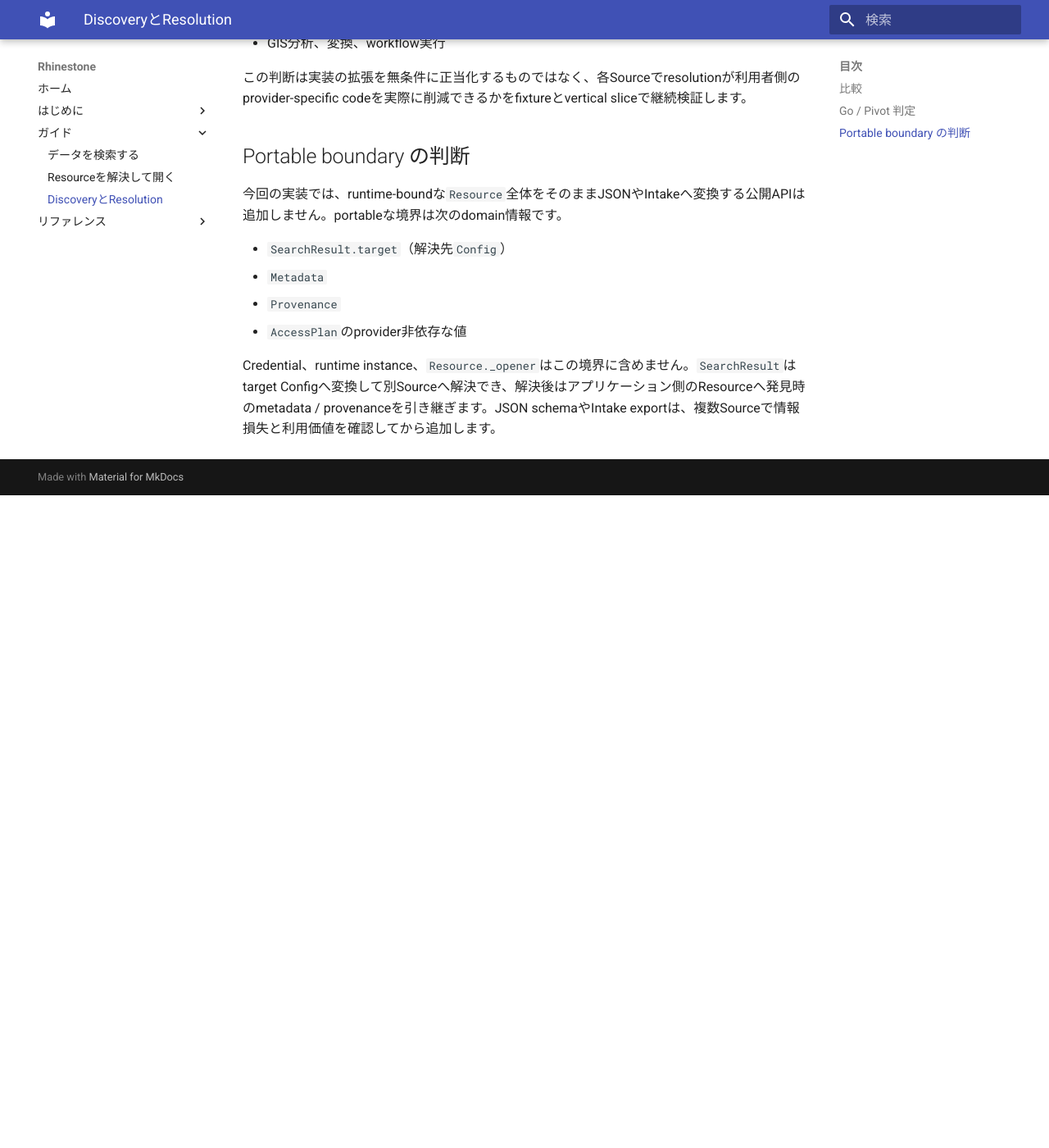
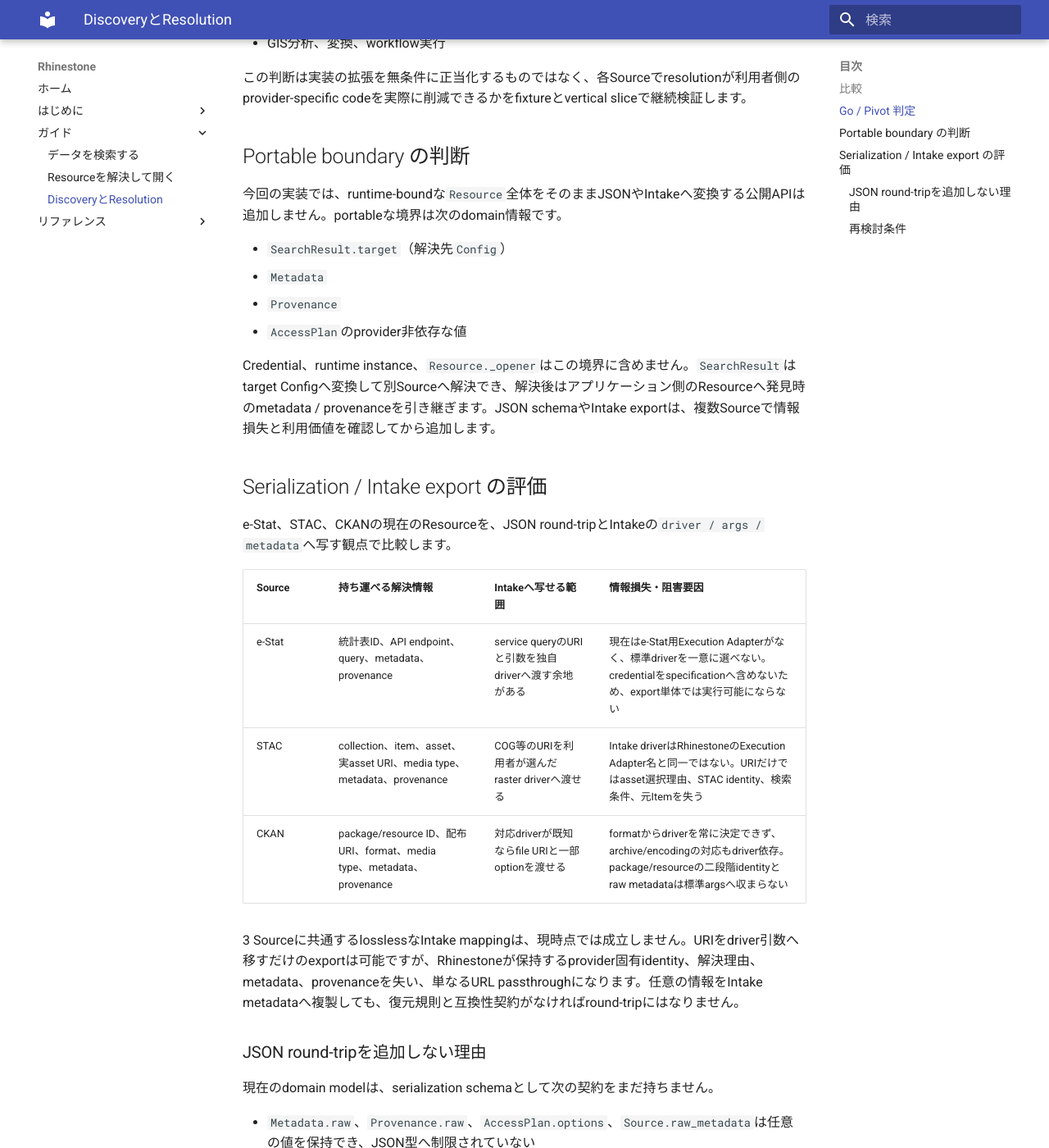
Before and after one commit to u-kitazawa/rhinestone, an MkDocs documentation site: the page built from docs/discovery-resolution.md, in a window 1280 px wide and 1400 px high, scrolled down 1573 px. Shown: the whole window at 82% size. Built offline with MkDocs 1.6.1 and Material for MkDocs 9.7.7, drawn with Linux system fonts in a browser that asks for light colours; before the commit the page ends 2177 px from its top, so only the background shows below that; some of the changed text lies outside the part shown.

Commit message:
docs: evaluate portable resource exports
Document the e-Stat, STAC, and CKAN portability analysis, the information lost by a generic Intake mapping, and the criteria required before adding a stable ResourceSpec serializer.

Fixes #26

```diff
--- a/docs/discovery-resolution.md
+++ b/docs/discovery-resolution.md
@@ -49,3 +49,39 @@ discover
 - `AccessPlan`のprovider非依存な値
 
 Credential、runtime instance、`Resource._opener`はこの境界に含めません。`SearchResult`はtarget Configへ変換して別Sourceへ解決でき、解決後はアプリケーション側のResourceへ発見時のmetadata / provenanceを引き継ぎます。JSON schemaやIntake exportは、複数Sourceで情報損失と利用価値を確認してから追加します。
+
+## Serialization / Intake export の評価
+
+e-Stat、STAC、CKANの現在のResourceを、JSON round-tripとIntakeの`driver / args / metadata`へ写す観点で比較します。
+
+| Source | 持ち運べる解決情報 | Intakeへ写せる範囲 | 情報損失・阻害要因 |
+| --- | --- | --- | --- |
+| e-Stat | 統計表ID、API endpoint、query、metadata、provenance | service queryのURIと引数を独自driverへ渡す余地がある | 現在はe-Stat用Execution Adapterがなく、標準driverを一意に選べない。credentialをspecificationへ含めないため、export単体では実行可能にならない |
+| STAC | collection、item、asset、実asset URI、media type、metadata、provenance | COG等のURIを利用者が選んだraster driverへ渡せる | Intake driverはRhinestoneのExecution Adapter名と同一ではない。URIだけではasset選択理由、STAC identity、検索条件、元Itemを失う |
+| CKAN | package/resource ID、配布URI、format、media type、metadata、provenance | 対応driverが既知ならfile URIと一部optionを渡せる | formatからdriverを常に決定できず、archive/encodingの対応もdriver依存。package/resourceの二段階identityとraw metadataは標準argsへ収まらない |
+
+3 Sourceに共通するlosslessなIntake mappingは、現時点では成立しません。URIをdriver引数へ移すだけのexportは可能ですが、Rhinestoneが保持するprovider固有identity、解決理由、metadata、provenanceを失い、単なるURL passthroughになります。任意の情報をIntake metadataへ複製しても、復元規則と互換性契約がなければround-tripにはなりません。
+
+### JSON round-tripを追加しない理由
+
+現在のdomain modelは、serialization schemaとして次の契約をまだ持ちません。
+
+- `Metadata.raw`、`Provenance.raw`、`AccessPlan.options`、`Source.raw_metadata`は任意の値を保持でき、JSON型へ制限されていない
+- `datetime`、tuple、frozenset、immutable mappingのJSON表現と復元規則が定義されていない
+- Resourceは`Source`を内包し、同じmetadata / provenanceを重ねて保持するため、正規化した保存schemaが必要になる
+- `_opener`を除外したspecificationを別のRhinestone applicationへbindする公開契約がない
+- schema version、後方互換性、未知fieldの扱いが決まっていない
+
+この状態でdataclassをそのままdictionary化するテストを追加しても、利用者が保存・転送できる安定した契約にはなりません。そのため、本評価ではserialization APIとround-tripテストを追加しません。
+
+### 再検討条件
+
+次を満たす具体的な利用例が現れた時点で、runtime-boundな`Resource`とは別の`ResourceSpec`を検討します。
+
+1. 保存・転送後にResourceを再利用するconsumerとbind操作が定義されている。
+2. JSONで許可する値、datetime等の表現、schema version、互換性方針が決まっている。
+3. credential、runtime instance、factory、openerを含めずに再解決またはopenできる。
+4. e-Stat、STAC、CKANの少なくとも3種で、保持する情報と意図的に捨てる情報をfixtureで比較できる。
+5. Intake exportでは、既存driverへ有意味に委譲でき、Rhinestone固有のresolution情報をmetadataへ退避するだけにならない。
+
+それまでは、`SearchResult.target`を別contextで再解決する既存経路と、解決済みResourceから専門runtimeへ直接渡す経路を維持します。Intakeとの相互運用はURLの再包装ではなく、具体的なdriver integrationが実証されたSourceから個別に再評価します。
```
